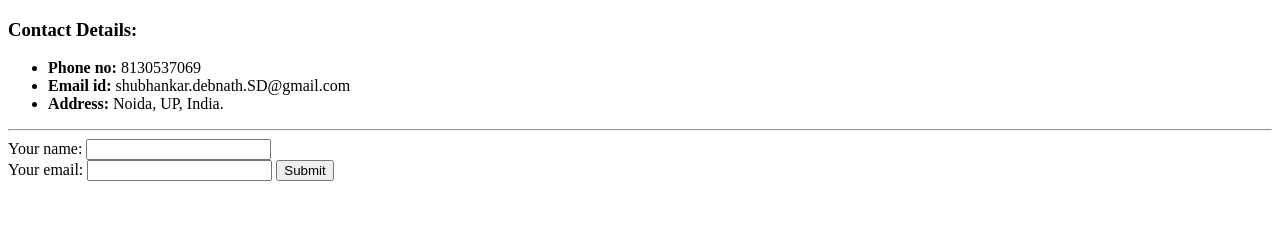
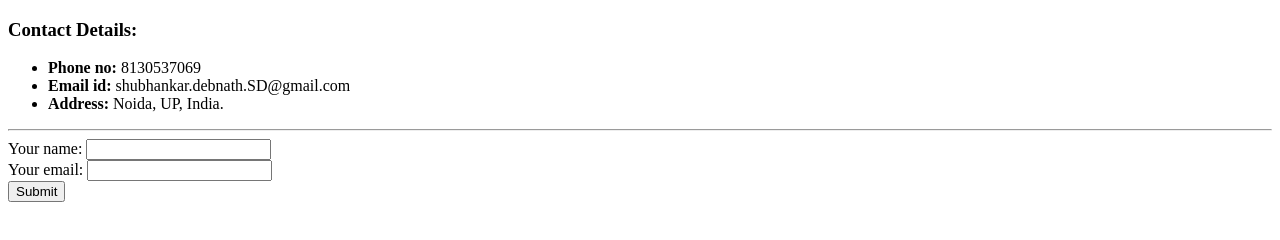
Before and after one commit to Pentanest/CV, a plain HTML site: page contact-me.html in a window 1280 px wide. Drawn offline with Linux system fonts and the light colour scheme.

Commit message:
Update contact-me.html

```diff
--- a/contact-me.html
+++ b/contact-me.html
@@ -16,7 +16,7 @@
       <label>Your name: </label>
       <input type=text name="Name"><br>
       <label>Your email: </label>
-      <input type=email name="Email">
+      <input type=email name="Email"><br>
       <input type=submit>
     </form>
 
```
